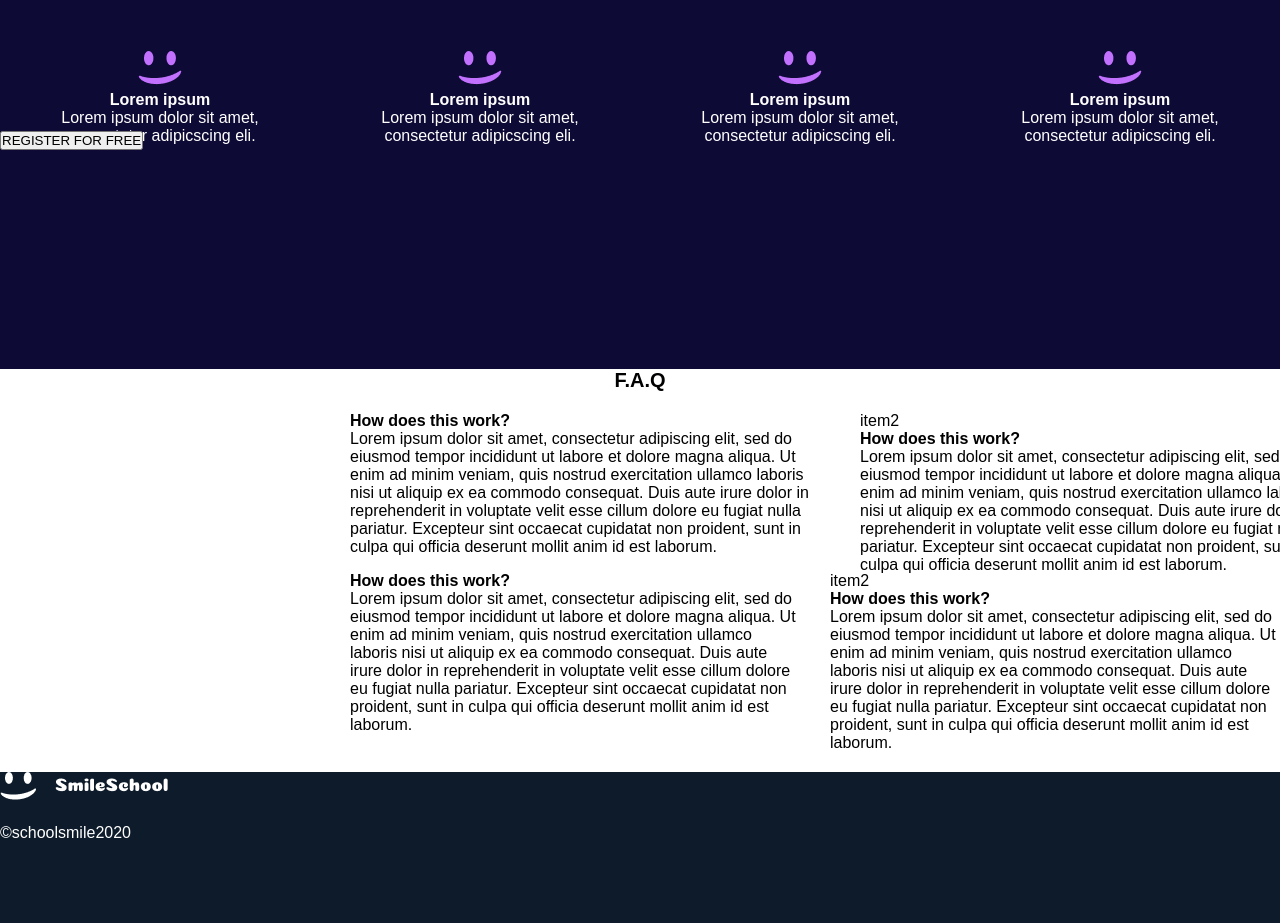
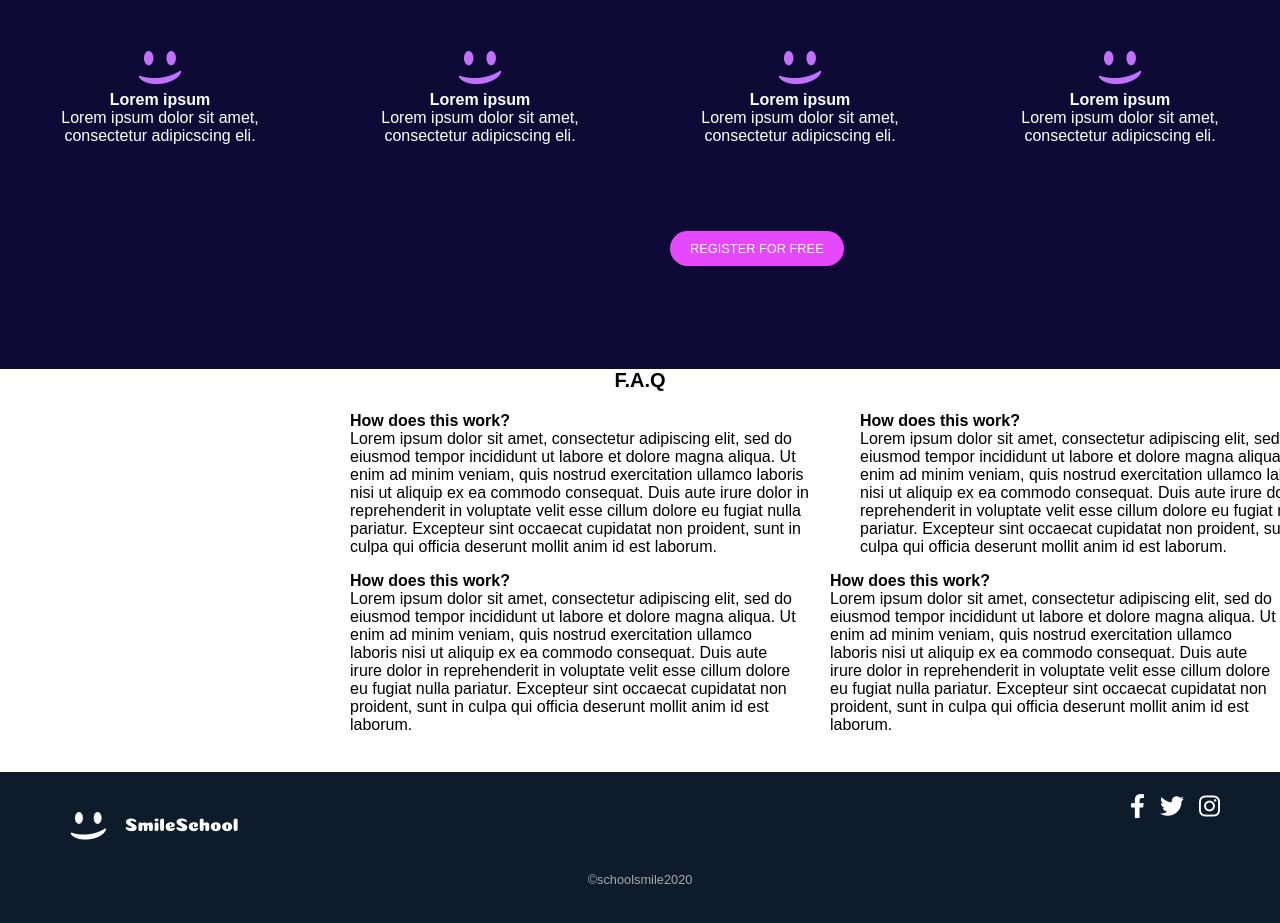
Before and after one commit to Romeomaxi/alx_html_css, a plain HTML site: page css_advanced/index.html in a window 1280 px wide. Shown: the part 1700-2623 px from the top of the page. Drawn offline with Linux system fonts and the light colour scheme.

Commit message:
Update index.html

```diff
--- a/css_advanced/index.html
+++ b/css_advanced/index.html
@@ -4,6 +4,7 @@
         <meta charset="UTF-8">
         <meta name="viewport" content="width=device-width,initial-scale=1, viewport-fit=cover">
         <link href="styles.css" rel="stylesheet">
+        <link rel="stylesheet" href="https://cdnjs.cloudflare.com/ajax/libs/font-awesome/6.0.0/css/all.min.css">
         <title>My first HTML Advanced</title>
     </head>
     <body><div class="ali">
@@ -143,7 +144,7 @@
                         <p>Lorem ipsum dolor sit amet, consectetur adipicscing eli.</p>
                     </div>
                 </div>
-                <button>REGISTER FOR FREE</button></div>
+                <button class="rg">REGISTER FOR FREE</button></div>
             </section>
             <section>
                 <div class="faqb">
@@ -153,7 +154,7 @@
                             <h4>How does this work?</h4>
                             <p>Lorem ipsum dolor sit amet, consectetur adipiscing elit, sed do eiusmod tempor incididunt ut labore et dolore magna aliqua. Ut enim ad minim veniam, quis nostrud exercitation ullamco laboris nisi ut aliquip ex ea commodo consequat. Duis aute irure dolor in reprehenderit in voluptate velit esse cillum dolore eu fugiat nulla pariatur. Excepteur sint occaecat cupidatat non proident, sunt in culpa qui officia deserunt mollit anim id est laborum.</p>
                         </div>
-                        <div class="faqb1b">item2
+                        <div class="faqb1b">
                             <h4>How does this work?</h4>
                             <p>Lorem ipsum dolor sit amet, consectetur adipiscing elit, sed do eiusmod tempor incididunt ut labore et dolore magna aliqua. Ut enim ad minim veniam, quis nostrud exercitation ullamco laboris nisi ut aliquip ex ea commodo consequat. Duis aute irure dolor in reprehenderit in voluptate velit esse cillum dolore eu fugiat nulla pariatur. Excepteur sint occaecat cupidatat non proident, sunt in culpa qui officia deserunt mollit anim id est laborum.</p>
                         </div>
@@ -163,23 +164,25 @@
                             <h4>How does this work?</h4>
                             <p>Lorem ipsum dolor sit amet, consectetur adipiscing elit, sed do eiusmod tempor incididunt ut labore et dolore magna aliqua. Ut enim ad minim veniam, quis nostrud exercitation ullamco laboris nisi ut aliquip ex ea commodo consequat. Duis aute irure dolor in reprehenderit in voluptate velit esse cillum dolore eu fugiat nulla pariatur. Excepteur sint occaecat cupidatat non proident, sunt in culpa qui officia deserunt mollit anim id est laborum.</p>
                         </div>
-                        <div class="faqb2b">item2
+                        <div class="faqb2b">
                             <h4>How does this work?</h4>
                             <p>Lorem ipsum dolor sit amet, consectetur adipiscing elit, sed do eiusmod tempor incididunt ut labore et dolore magna aliqua. Ut enim ad minim veniam, quis nostrud exercitation ullamco laboris nisi ut aliquip ex ea commodo consequat. Duis aute irure dolor in reprehenderit in voluptate velit esse cillum dolore eu fugiat nulla pariatur. Excepteur sint occaecat cupidatat non proident, sunt in culpa qui officia deserunt mollit anim id est laborum.</p>
                         </div>
                 </div>
             </section>
         </main>
-        <footer>
-            <div class="footer">
-                <div class="fblock">
+        <footer class="footer">
+            <div class="fcontent">
+                <div class="flog">
                     <img src="pics/logo.png" alt="logo's photo">
-                    <div>
-                    <a href="pics/play.png"><img src="" alt=""></a>
+                </div>
+                <div class="fsocial">
+                    <a href=""><i class="fab fa-facebook-f"></i></a>
+                    <a href=""><i class="fab fa-twitter"></i></a>
+                    <a href=""><i class="fab fa-instagram"></i></a>
                     </div>
                 </div>
-                <p>&copy;schoolsmile2020</p>
-            </div>
+                <div class="fbottom"><p>&copy;schoolsmile2020</p></div>
         </footer>
     </body>
 </html>
```
